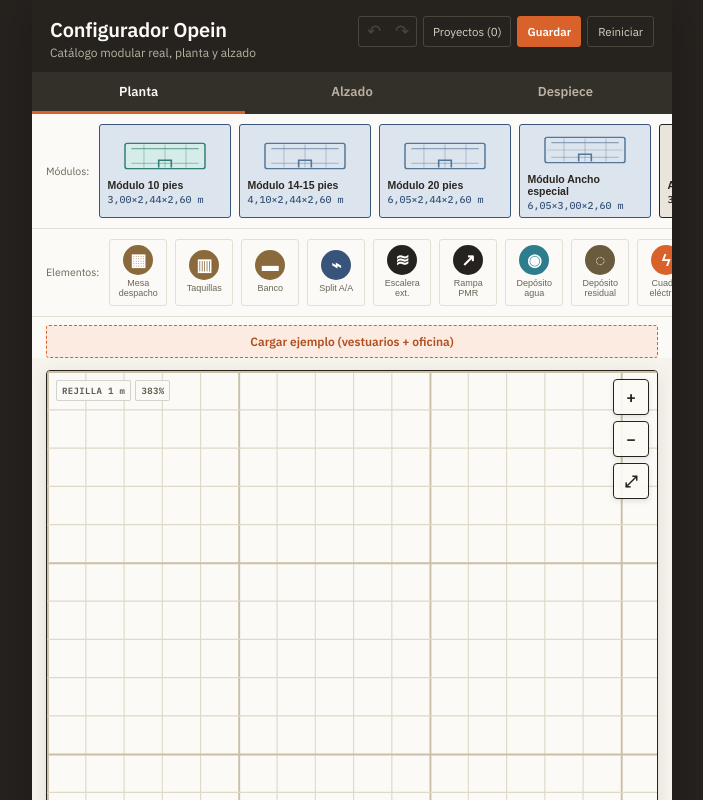
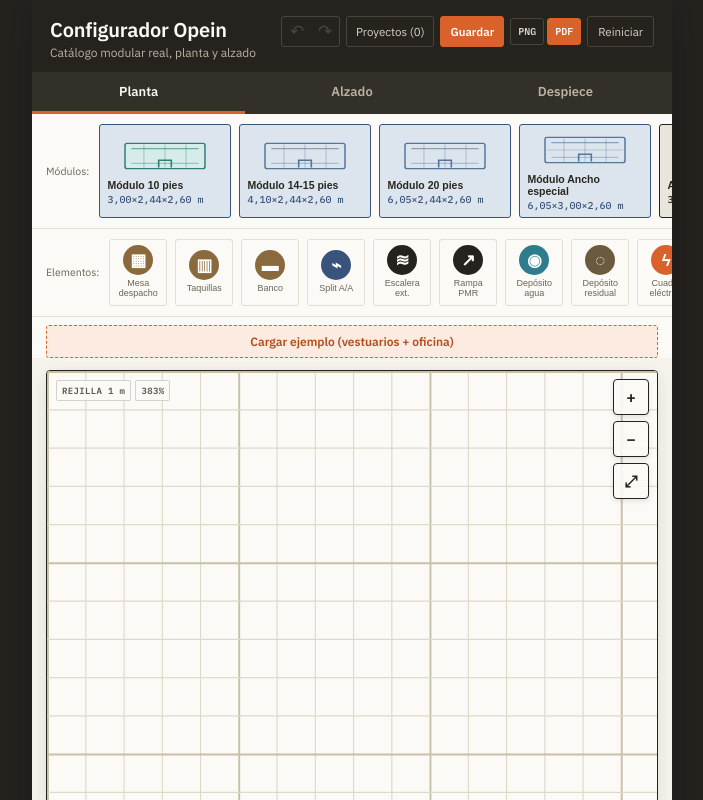
Before and after one commit to dgr198213-ui/Opein-modulos, a Next.js app: page / in a window 1280 px wide. Shown: the top 800 px of the page, without its empty margins (288-991 px from the left). Built offline with nearby package versions, Linux system fonts and the light colour scheme.

Commit message:
feat: exportar planta y alzado en png y pdf

```diff
--- a/app/globals.css
+++ b/app/globals.css
@@ -663,3 +663,16 @@
   font-size: 10px;
 }
 .module-opening-summary strong { color: var(--safety-dark); font-family: 'IBM Plex Mono', monospace; font-size: 13px; font-weight: 600; }
+
+.export-actions { display: flex; gap: 3px; align-items: center; }
+.export-btn {
+  border: 1px solid #4A453C; border-radius: 3px; padding: 6px 7px; background: transparent; color: #D8D2C2;
+  cursor: pointer; font-family: 'IBM Plex Mono', monospace; font-size: 10px; font-weight: 600;
+}
+.export-btn.primary { border-color: var(--safety); background: var(--safety); color: #FFF; }
+.export-btn:active { transform: translateY(1px); }
+.export-message { margin: 0; padding: 0 18px 8px; color: var(--safety-dark); font-size: 10px; text-align: right; }
+@media (max-width: 480px) {
+  .export-actions { order: 3; width: 100%; justify-content: flex-end; }
+  .export-message { padding-top: 3px; }
+}
--- a/components/Configurator.tsx
+++ b/components/Configurator.tsx
@@ -2,6 +2,7 @@
 import { useEffect, useRef, useState } from 'react';
 import { Stage, Layer, Rect, Circle, Line, Text } from 'react-konva';
 import Konva from 'konva';
+import { jsPDF } from 'jspdf';
 import { MODULE_TYPES, ELEMENT_TYPES, ModuleType, ElementType } from '@/lib/catalog';
 import { ModuleInst, Partition, ElementInst, Mode, ViewTab } from '@/lib/types';
 import { deleteLocalProject, listLocalProjects, LocalProject, ProjectSnapshot, saveLocalProject } from '@/lib/local-projects';
@@ -65,12 +66,14 @@
   const [projectName, setProjectName] = useState('Proyecto sin título');
   const [activeProjectId, setActiveProjectId] = useState<string | null>(null);
   const [storageMessage, setStorageMessage] = useState('');
+  const [exportMessage, setExportMessage] = useState('');
   const [measureStart, setMeasureStart] = useState<{ x: number; y: number } | null>(null);
   const [measureEnd, setMeasureEnd] = useState<{ x: number; y: number } | null>(null);
   const [selectionRect, setSelectionRect] = useState<{ x: number; y: number; w: number; h: number } | null>(null);
 
   const containerRef = useRef<HTMLDivElement>(null);
   const stageRef = useRef<Konva.Stage>(null);
+  const elevationRef = useRef<HTMLDivElement>(null);
   const pinchDistanceRef = useRef<number | null>(null);
   const selectionStartRef = useRef<{ x: number; y: number } | null>(null);
   const suppressStageClickRef = useRef(false);
@@ -500,6 +503,70 @@
     }
   }
 
+  function exportFileName(extension: 'png' | 'pdf') {
+    const cleanName = projectName.trim().replace(/[^a-zA-Z0-9áéíóúÁÉÍÓÚñÑ]+/g, '-').replace(/^-|-$/g, '').toLowerCase() || 'proyecto-opein';
+    const viewName = tab === 'elev' ? 'alzado' : 'planta';
+    return `${cleanName}-${viewName}.${extension}`;
+  }
+
+  function getCurrentCanvasDataUrl() {
+    if (tab === 'plan') return stageRef.current?.toDataURL({ pixelRatio: 2, mimeType: 'image/png' }) ?? null;
+    if (tab === 'elev') return elevationRef.current?.querySelector('canvas')?.toDataURL('image/png') ?? null;
+    return null;
+  }
+
+  function downloadDataUrl(dataUrl: string, filename: string) {
+    const link = document.createElement('a');
+    link.href = dataUrl;
+    link.download = filename;
+    link.click();
+  }
+
+  async function exportCurrent(format: 'png' | 'pdf') {
+    if (tab === 'breakdown') return;
+    const dataUrl = getCurrentCanvasDataUrl();
+    if (!dataUrl) {
+      setExportMessage('La vista aún no está lista para exportar.');
+      return;
+    }
+    if (format === 'png') {
+      downloadDataUrl(dataUrl, exportFileName('png'));
+      setExportMessage('Imagen descargada.');
+      return;
+    }
+    const image = new Image();
+    image.src = dataUrl;
+    await new Promise<void>((resolve) => {
+      image.onload = () => resolve();
+      image.onerror = () => resolve();
+    });
+    const landscape = image.width >= image.height;
+    const pdf = new jsPDF({ orientation: landscape ? 'landscape' : 'portrait', unit: 'mm', format: 'a4' });
+    const pageWidth = landscape ? 297 : 210;
+    const pageHeight = landscape ? 210 : 297;
+    const margin = 12;
+    const title = tab === 'elev' ? 'Alzado' : 'Planta';
+    pdf.setFont('helvetica', 'bold');
+    pdf.setFontSize(14);
+    pdf.text(`${projectName.trim() || 'Proyecto Opein'} · ${title}`, margin, margin);
+    const maxWidth = pageWidth - margin * 2;
+    const maxHeight = pageHeight - margin * 2 - 12;
+    const ratio = image.width && image.height ? image.width / image.height : 1;
+    let width = maxWidth;
+    let height = width / ratio;
+    if (height > maxHeight) {
+      height = maxHeight;
+      width = height * ratio;
+    }
+    pdf.addImage(dataUrl, 'PNG', (pageWidth - width) / 2, margin + 7, width, height);
+    pdf.setFont('helvetica', 'normal');
+    pdf.setFontSize(8);
+    pdf.setTextColor(105, 98, 86);
+    pdf.text('Configurador Opein · exportación orientativa', margin, pageHeight - 7);
+    pdf.save(exportFileName('pdf'));
+    setExportMessage('PDF descargado.');
+  }
+
   function resetAll() {
     if (modules.length === 0 && partitions.length === 0 && elements.length === 0) return;
     if (confirm('¿Borrar todo el plano?')) {
@@ -660,6 +727,12 @@
           </div>
           <button className="project-btn" onClick={openProjectLibrary}>Proyectos ({localProjects.length})</button>
           <button className="save-btn" onClick={openProjectLibrary}>Guardar</button>
+          {tab !== 'breakdown' && (
+            <div className="export-actions" aria-label="Exportar vista">
+              <button type="button" className="export-btn" title="Descargar imagen PNG" onClick={() => exportCurrent('png')}>PNG</button>
+              <button type="button" className="export-btn primary" title="Descargar PDF" onClick={() => exportCurrent('pdf')}>PDF</button>
+            </div>
+          )}
           <button className="reset-btn" onClick={resetAll}>Reiniciar</button>
         </div>
       </header>
@@ -970,7 +1043,7 @@
         <>
           <div className="canvas-wrap">
             <div className="canvas-frame">
-              <ElevationView modules={modules} elements={elements} />
+              <ElevationView ref={elevationRef} modules={modules} elements={elements} />
             </div>
           </div>
           <div className="elev-caption">
@@ -980,6 +1053,7 @@
       )}
 
       {tab === 'breakdown' && <BreakdownView modules={modules} elements={elements} partitions={partitions} />}
+      {exportMessage && tab !== 'breakdown' && <p className="export-message" role="status">{exportMessage}</p>}
 
       <footer>Fase 1 · motor Konva. Boceto orientativo, no sustituye un plano técnico acotado.</footer>
     </div>
--- a/components/ElevationView.tsx
+++ b/components/ElevationView.tsx
@@ -1,5 +1,5 @@
 'use client';
-import { useEffect, useRef, useState } from 'react';
+import { forwardRef, useEffect, useRef, useState } from 'react';
 import { Stage, Layer, Rect, Line, Text, Group } from 'react-konva';
 import { ModuleInst, ElementInst } from '@/lib/types';
 import { ELEMENT_TYPES } from '@/lib/catalog';
@@ -8,8 +8,8 @@
 const EL_VB_H = 55;
 const EL_GROUND = 46;
 
-export default function ElevationView({ modules, elements }: { modules: ModuleInst[]; elements: ElementInst[] }) {
-  const containerRef = useRef<HTMLDivElement>(null);
+const ElevationView = forwardRef<HTMLDivElement, { modules: ModuleInst[]; elements: ElementInst[] }>(function ElevationView({ modules, elements }, ref) {
+  const containerRef = useRef<HTMLDivElement | null>(null);
   const [width, setWidth] = useState(360);
 
   useEffect(() => {
@@ -33,7 +33,11 @@
   }
 
   return (
-    <div ref={containerRef} style={{ width: '100%' }}>
+    <div ref={(node) => {
+      containerRef.current = node;
+      if (typeof ref === 'function') ref(node);
+      else if (ref) ref.current = node;
+    }} style={{ width: '100%' }}>
       <Stage width={width} height={height} scaleX={scale} scaleY={scale}>
         <Layer>
           <Rect x={0} y={0} width={VB_W} height={EL_VB_H} fill="#FBFAF6" />
@@ -105,4 +109,8 @@
       </Stage>
     </div>
   );
-}
+});
+
+ElevationView.displayName = 'ElevationView';
+
+export default ElevationView;
```
Also changed, not shown: package.json (+5 -3 lines), 1 other file (tests, documents, lock files or other folders).
